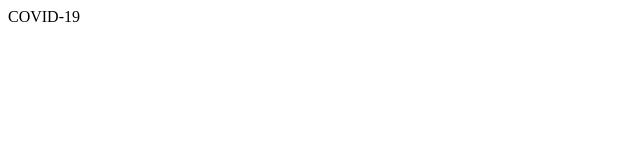
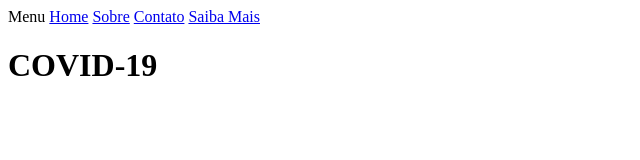
Before and after one commit to jarbasmenezesjr/covid-19, a plain HTML site: page index.html in a window 1280 px wide. Shown: the whole page, without its empty margins (0-640 px from the left). Drawn offline with Linux system fonts and the light colour scheme.

Commit message:
Add files via upload
menu

```diff
--- a/index.html
+++ b/index.html
@@ -6,8 +6,19 @@ COVID-19
 </HEAD>
 
 <BODY>
+ <div class="menu">
+	<nav class="navbar">
+        <label for="menu">Menu</label>
+        <a href="#">Home</a>
+		<a href="#sobre">Sobre</a>
+		<a href="#contato">Contato</a>
+        <a href="#saibamais">Saiba Mais</a>
+    </nav>
+ </div>
 
-COVID-19
+<div class="container">
+	<h1>COVID-19</h1>
+</div>
 
 </BODY>
 <HTML>
```
